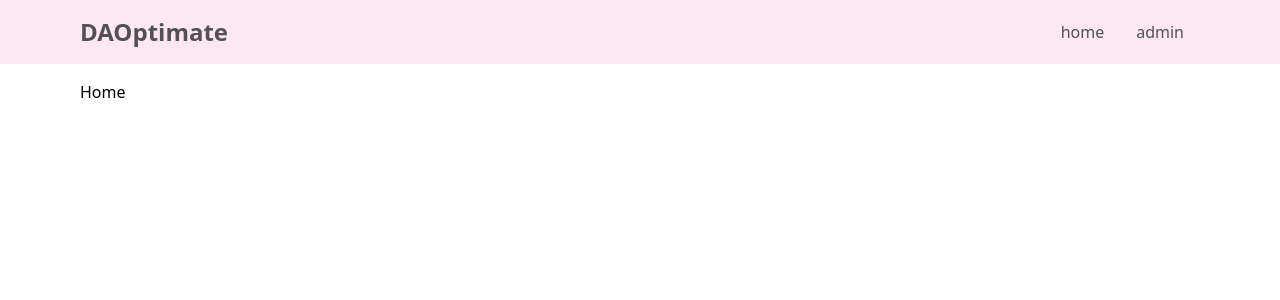
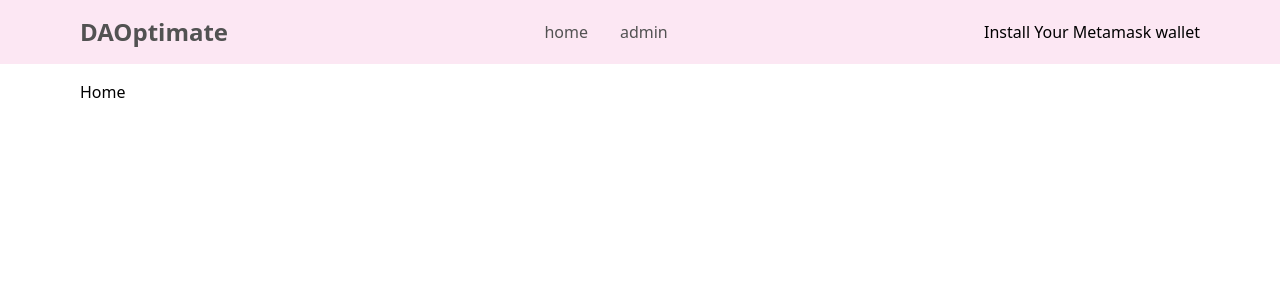
Before and after one commit to DAOptimate/LandingPage, a React (Vite) app: page / in a window 1280 px wide. Shown: the top 300 px of the page. Built offline with nearby package versions, Linux system fonts and the light colour scheme.

Commit message:
Added the Login button. Modified package.json to include vite and vitejs/plugin-react.

```diff
--- a/package.json
+++ b/package.json
@@ -9,10 +9,12 @@
     "preview": "vite preview"
   },
   "dependencies": {
+    "@vitejs/plugin-react": "^2.0.0",
     "react": "^18.2.0",
     "react-dom": "^18.2.0",
     "react-helmet": "^6.1.0",
-    "react-router-dom": "^6.3.0"
+    "react-router-dom": "^6.3.0",
+    "vite": "^3.0.0"
   },
   "devDependencies": {
     "@types/react": "^18.0.15",
--- a/src/components/Header.tsx
+++ b/src/components/Header.tsx
@@ -1,4 +1,5 @@
 import { Link } from 'react-router-dom';
+import LoginButton from './LoginButton';
 
 function Header() {
   return (
@@ -9,6 +10,7 @@ function Header() {
           <Link to="/" className="px-4 text-neutral-600 hover:text-neutral-800">home</Link>
           <Link to="/admin" className="px-4 text-neutral-600 hover:text-neutral-800">admin</Link>
         </nav>
+        <LoginButton />
       </div>
     </header>
   );
--- /dev/null
+++ b/src/components/LoginButton.tsx
@@ -0,0 +1,51 @@
+import React, { useState, useEffect } from 'react';
+
+function LoginButton() {
+  const [isMetamaskInstalled, setIsMetamaskInstalled] = useState<boolean>(false);
+  const [ethereumAccount, setEthereumAccount] = useState<string | null>(null);
+
+  useEffect(() => {
+    if ((window as any).ethereum) {
+      setIsMetamaskInstalled(true);
+    }
+  }, []);
+
+  async function connectMetamaskWallet(): Promise<void> {
+    (window as any).ethereum
+      .request({
+        method: 'eth_requestAccounts',
+      })
+      .then((accounts : string[]) => {
+        setEthereumAccount(accounts[0]);
+      });
+  }
+
+  if (ethereumAccount === null) {
+    return (
+      <div>
+        {
+            isMetamaskInstalled ? (
+              <div>
+                <button type="button" onClick={connectMetamaskWallet} className="bg-transparent hover:bg-pink-900 text-pink-600 font-bold py-1 px-4 border border-pink-600 hover:border-transparent">Log In</button>
+              </div>
+            ) : (
+              <p>Install Your Metamask wallet</p>
+            )
+          }
+
+      </div>
+    );
+  }
+
+  return (
+    <div>
+      <p className="bg-transparent text-pink-600 font-bold py-1 px-4 border border-pink-600">
+        ETH wallet connected as:
+        {' '}
+        {ethereumAccount}
+      </p>
+    </div>
+  );
+}
+
+export default LoginButton;
--- a/vite.config.ts
+++ b/vite.config.ts
@@ -1,7 +1,7 @@
-import { defineConfig } from 'vite'
-import react from '@vitejs/plugin-react'
+import { defineConfig } from 'vite';
+import react from '@vitejs/plugin-react';
 
 // https://vitejs.dev/config/
 export default defineConfig({
-  plugins: [react()]
-})
+  plugins: [react()],
+});
```
Also changed, not shown: 2 other files (tests, documents, lock files or other folders).
